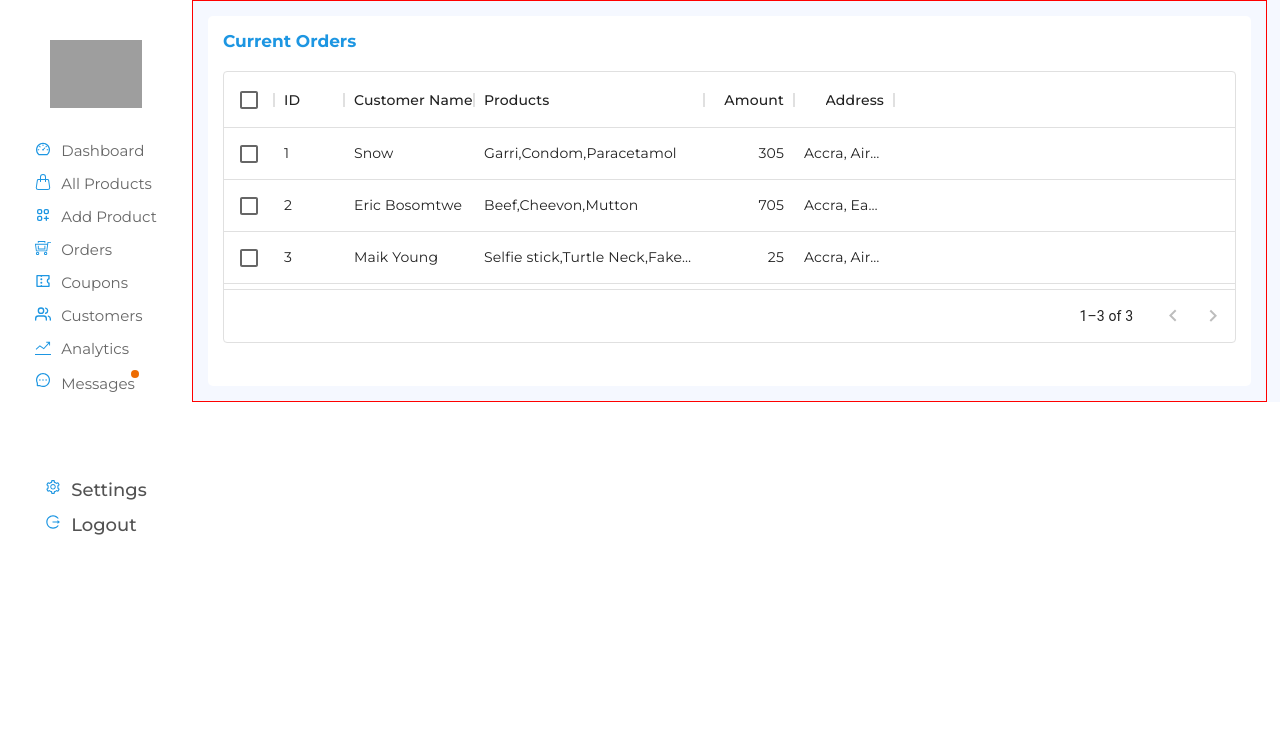
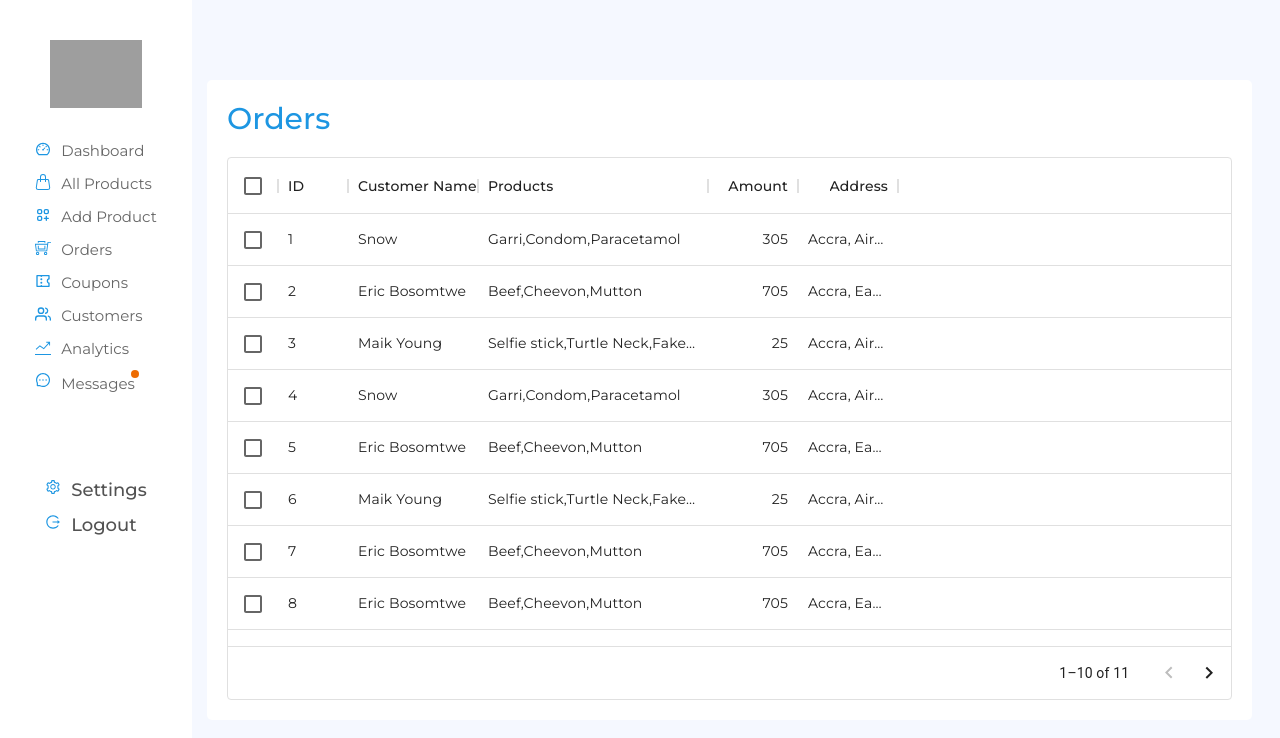
Before and after one commit to cyklonehateka1/React_Admin_Panel, a React (Create React App) app: page /orders in a window 1280 px wide. Shown: the top 738 px of the page. Built offline with nearby package versions, Linux system fonts and the light colour scheme; grey boxes are pictures that could not be loaded.

Commit message:
Completed orders page for now

```diff
--- a/src/App.js
+++ b/src/App.js
@@ -4,6 +4,7 @@ import { BrowserRouter as Router, Route, Routes } from "react-router-dom";
 import Dashboard from "./pages/Dashboard";
 import AddProduct from "./pages/AddProduct";
 import Orders from "./pages/Orders";
+import Products from "./pages/Products";
 
 function App() {
   return (
@@ -14,6 +15,7 @@ function App() {
           <Route path="/" element={<Dashboard />} />
           <Route path="/addproduct" element={<AddProduct />} />
           <Route path="/orders" element={<Orders />} />
+          <Route path="/products" element={<Products />} />
         </Routes>
       </Router>
     </div>
--- a/src/components/Navbar.jsx
+++ b/src/components/Navbar.jsx
@@ -33,7 +33,7 @@ const Navbar = () => {
               <div>
                 <BsHandbag />
               </div>
-              <Link to="/">All Products</Link>
+              <Link to="/products">All Products</Link>
             </li>
 
             <li>
--- a/src/components/Table.jsx
+++ b/src/components/Table.jsx
@@ -1,19 +1,16 @@
 import React from "react";
 import "../styles/table.css";
-import { tableRows } from "../utils/data";
-import { tableColumns } from "../utils/data";
 import { DataGrid } from "@mui/x-data-grid";
 
-const Table = () => {
+const Table = ({ rows, columns, pagination, pageSize }) => {
   return (
     <div className="table">
       <div className="tableCont">
-        <h5>Current Orders</h5>
         <DataGrid
-          rows={tableRows}
-          columns={tableColumns}
-          pageSize={5}
-          rowsPerPageOptions={[5]}
+          rows={rows}
+          columns={columns}
+          pageSize={pageSize}
+          rowsPerPageOptions={[pagination]}
           checkboxSelection
         />
       </div>
--- a/src/pages/Dashboard.jsx
+++ b/src/pages/Dashboard.jsx
@@ -6,6 +6,8 @@ import Charts from "../components/Charts";
 import Reviews from "../components/Reviews";
 import Table from "../components/Table";
 import TopProduct from "../components/TopProduct";
+import { tableRows } from "../utils/data";
+import { tableColumns } from "../utils/data";
 const Dashboard = () => {
   return (
     <div className="dashboard">
@@ -23,7 +25,8 @@ const Dashboard = () => {
         </div>
         <div className="tableTopProCont">
           <div className="dashboardTable">
-            <Table />
+            <h5>Current Orders</h5>
+            <Table rows={tableRows} columns={tableColumns} pagination={5} />
           </div>
           <TopProduct />
         </div>
--- a/src/pages/Orders.jsx
+++ b/src/pages/Orders.jsx
@@ -1,12 +1,19 @@
 import React from "react";
 import Table from "../components/Table";
 import "../styles/orders.css";
+import { ordersPageColumns, ordersPageRows } from "../utils/data";
 
 const Orders = () => {
   return (
     <div className="orders">
       <div className="ordersCont">
-        <Table style={{ width: "100%" }} />
+        <h4>Orders</h4>
+        <Table
+          rows={ordersPageRows}
+          columns={ordersPageColumns}
+          pagination={10}
+          pageSize={10}
+        />
       </div>
     </div>
   );
--- /dev/null
+++ b/src/pages/Products.jsx
@@ -0,0 +1,7 @@
+import React from "react";
+
+const Products = () => {
+  return <div>Products</div>;
+};
+
+export default Products;
--- a/src/styles/dashboard.css
+++ b/src/styles/dashboard.css
@@ -28,4 +28,15 @@
 
 .tableTopProCont>.dashboardTable {
     width: 74.7%;
+    height: 300px;
+    background-color: white;
+    padding-top: 10px;
+    padding: 10px;
+    border-radius: 5px;
 }
+
+.tableTopProCont>.dashboardTable>h5 {
+    font-size: 17px;
+    color: #1d96e2;
+    margin-bottom: 20px;
+}
--- a/src/styles/orders.css
+++ b/src/styles/orders.css
@@ -1,7 +1,28 @@
 .orders {
     position: relative;
     left: 15%;
-    border: 1px solid red;
+    display: flex;
+    align-items: center;
+    justify-content: center;
     padding: 15px;
     width: 84%;
+    height: 100vh;
 }
+
+.ordersCont {
+    width: 100%;
+    height: 80vh;
+    display: flex;
+    flex-direction: column;
+    justify-content: center;
+    background-color: white;
+    padding: 20px;
+    border-radius: 5px;
+}
+
+.ordersCont>h4 {
+    margin-bottom: 20px;
+    color: #1d96e2;
+    font-size: 30px;
+    font-weight: 500;
+}
--- a/src/styles/table.css
+++ b/src/styles/table.css
@@ -1,15 +1,12 @@
 .table {
     width: 100%;
-    padding: 15px;
     background-color: white;
-
-    border-radius: 5px;
-    height: 370px;
+    height: 100%;
 }
 
 .tableCont {
     width: 100%;
-    height: 80%;
+    height: 100%;
 }
 
 .tableCont>h5 {
--- a/src/utils/data.js
+++ b/src/utils/data.js
@@ -82,6 +82,20 @@ export const tableRows = [
     amount: 25,
     address: "Accra, Airpot City",
   },
+  {
+    id: 1,
+    customerName: "Snow",
+    products: ["Garri", "Condom", "Paracetamol"],
+    amount: 305,
+    address: "Accra, Airpot City",
+  },
+  {
+    id: 2,
+    customerName: "Eric Bosomtwe",
+    products: ["Beef", "Cheevon", "Mutton"],
+    amount: 705,
+    address: "Accra, East Legon",
+  },
 ];
 
 export const ordersPageColumns = [
@@ -124,56 +138,56 @@ export const ordersPageRows = [
     address: "Accra, Airpot City",
   },
   {
-    id: 1,
+    id: 4,
     customerName: "Snow",
     products: ["Garri", "Condom", "Paracetamol"],
     amount: 305,
     address: "Accra, Airpot City",
   },
   {
-    id: 2,
+    id: 5,
     customerName: "Eric Bosomtwe",
     products: ["Beef", "Cheevon", "Mutton"],
     amount: 705,
     address: "Accra, East Legon",
   },
   {
-    id: 3,
+    id: 6,
     customerName: "Maik Young",
     products: ["Selfie stick", "Turtle Neck", "Fake Chainz"],
     amount: 25,
     address: "Accra, Airpot City",
   },
   {
-    id: 2,
+    id: 7,
     customerName: "Eric Bosomtwe",
     products: ["Beef", "Cheevon", "Mutton"],
     amount: 705,
     address: "Accra, East Legon",
   },
   {
-    id: 2,
+    id: 8,
     customerName: "Eric Bosomtwe",
     products: ["Beef", "Cheevon", "Mutton"],
     amount: 705,
     address: "Accra, East Legon",
   },
   {
-    id: 3,
+    id: 9,
     customerName: "Maik Young",
     products: ["Selfie stick", "Turtle Neck", "Fake Chainz"],
     amount: 25,
     address: "Accra, Airpot City",
   },
   {
-    id: 2,
+    id: 10,
     customerName: "Eric Bosomtwe",
     products: ["Beef", "Cheevon", "Mutton"],
     amount: 705,
     address: "Accra, East Legon",
   },
   {
-    id: 3,
+    id: 11,
     customerName: "Maik Young",
     products: ["Selfie stick", "Turtle Neck", "Fake Chainz"],
     amount: 25,
```
